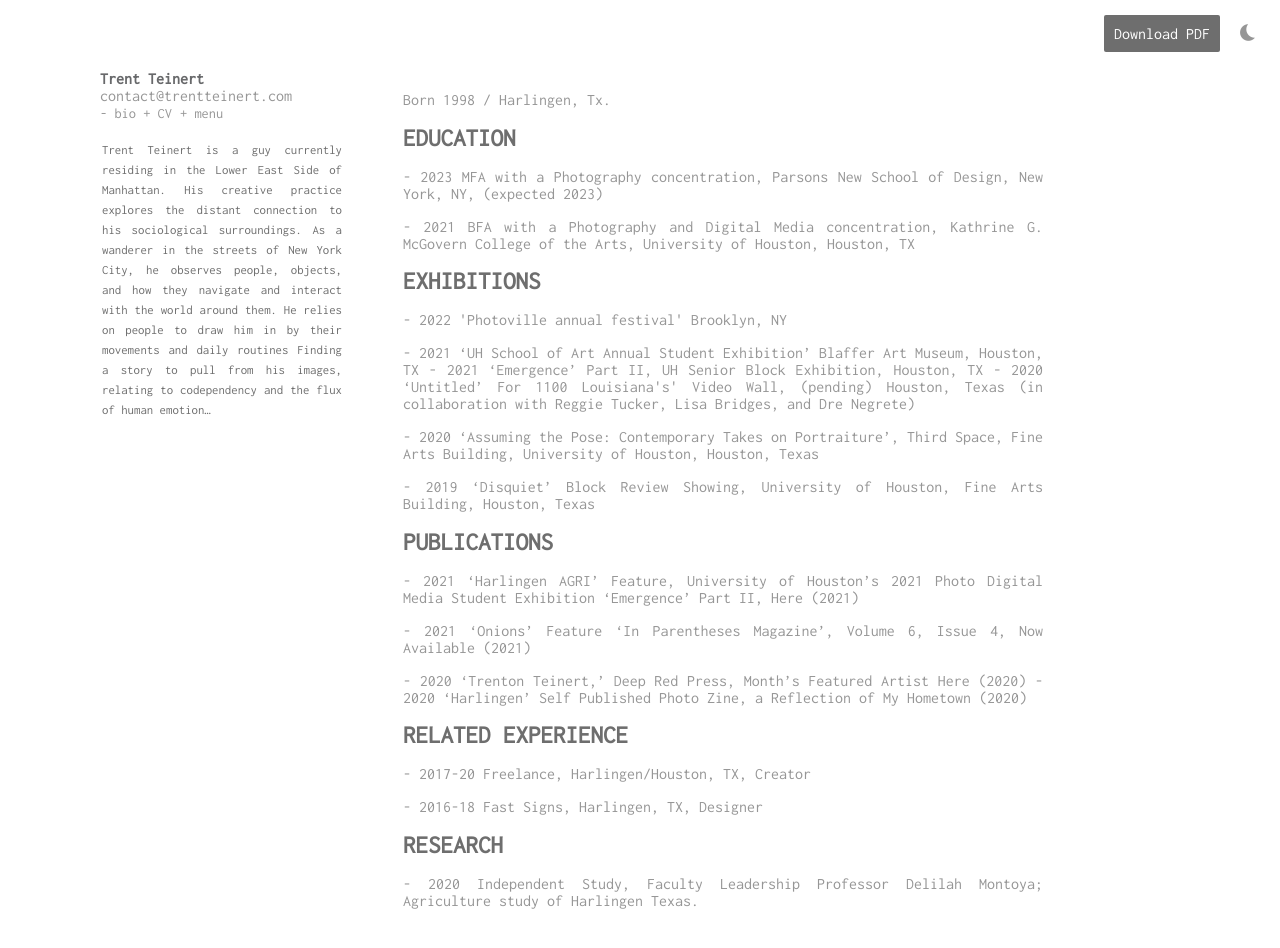
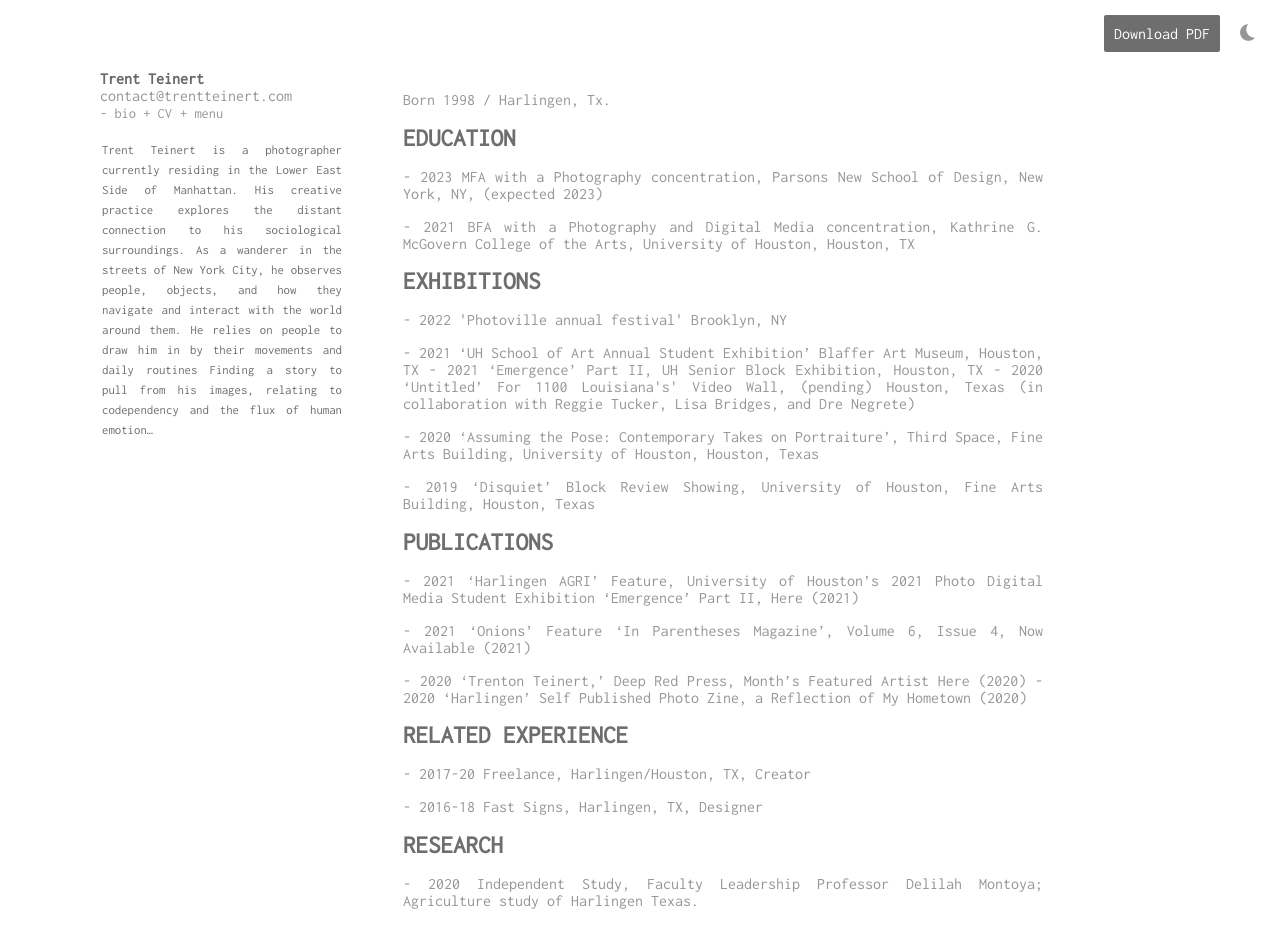
Before and after one commit to trentteinert/trentt-v2, a plain HTML site: page CV.html in a window 1280 px wide. Drawn offline with Linux system fonts and the light colour scheme.

Commit message:
bio change

```diff
--- a/CV.html
+++ b/CV.html
@@ -38,7 +38,7 @@
       <a class="work" href="./Harlingen AGRI.html"><div class="work1">Harlingen AGRI</div></a>
       <a class="work" href="./disquiet.html"><div class="work1">Disquiet</div></a>
     </div>
-    <div id="bio" class="bio">Trent Teinert is a guy currently residing in the Lower East Side of Manhattan. His creative practice explores the distant connection to his sociological surroundings. As a wanderer in the streets of New York City, he observes people, objects, and how they navigate and interact with the world around them. He relies on people to draw him in by their movements and daily routines Finding a story to pull from his images, relating to codependency and the flux of human emotion…
+    <div id="bio" class="bio">Trent Teinert is a photographer currently residing in the Lower East Side of Manhattan. His creative practice explores the distant connection to his sociological surroundings. As a wanderer in the streets of New York City, he observes people, objects, and how they navigate and interact with the world around them. He relies on people to draw him in by their movements and daily routines Finding a story to pull from his images, relating to codependency and the flux of human emotion…
     </div>
 <div class="textblock">
   <p>Born 1998 / Harlingen, Tx.</p>
```
Also changed, not shown: Harlingen AGRI.html (+1 -1 lines), Harlingen.html (+1 -1 lines), disquiet.html (+1 -1 lines), index.html (+1 -1 lines).
